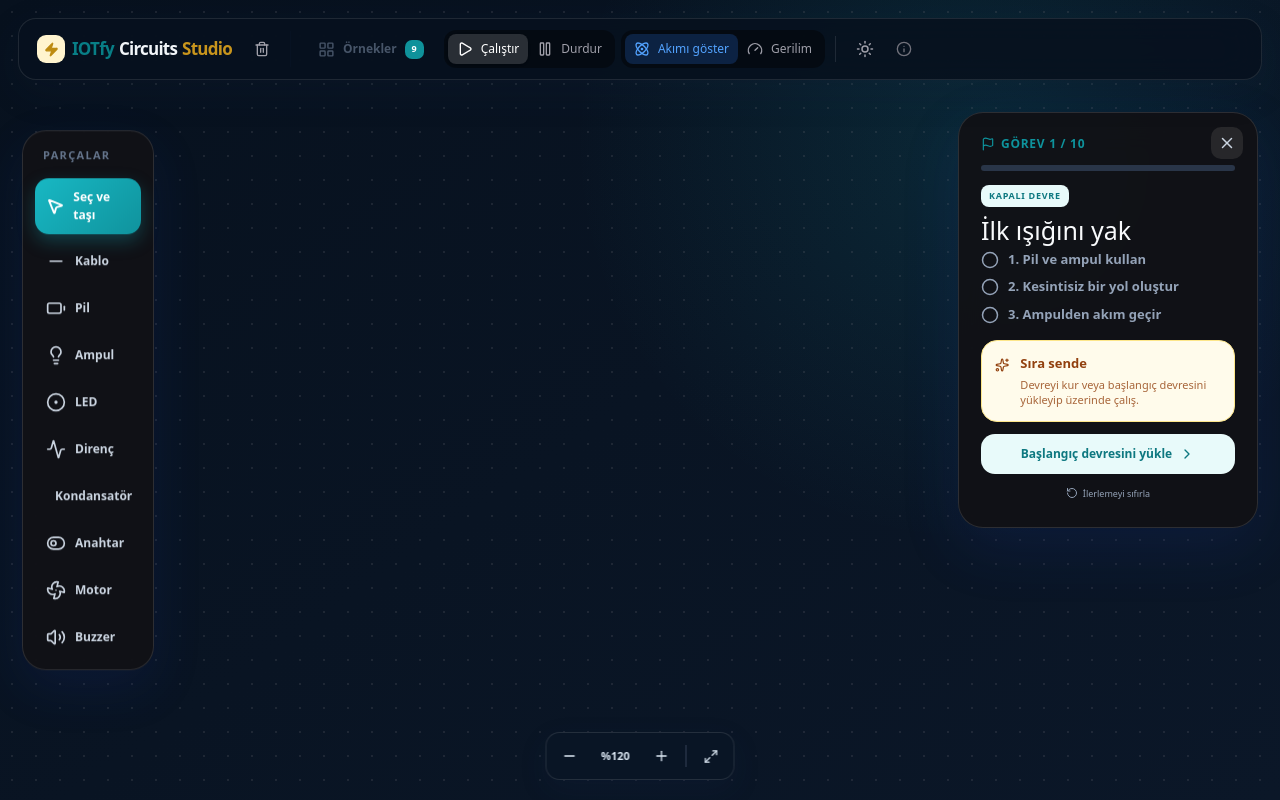
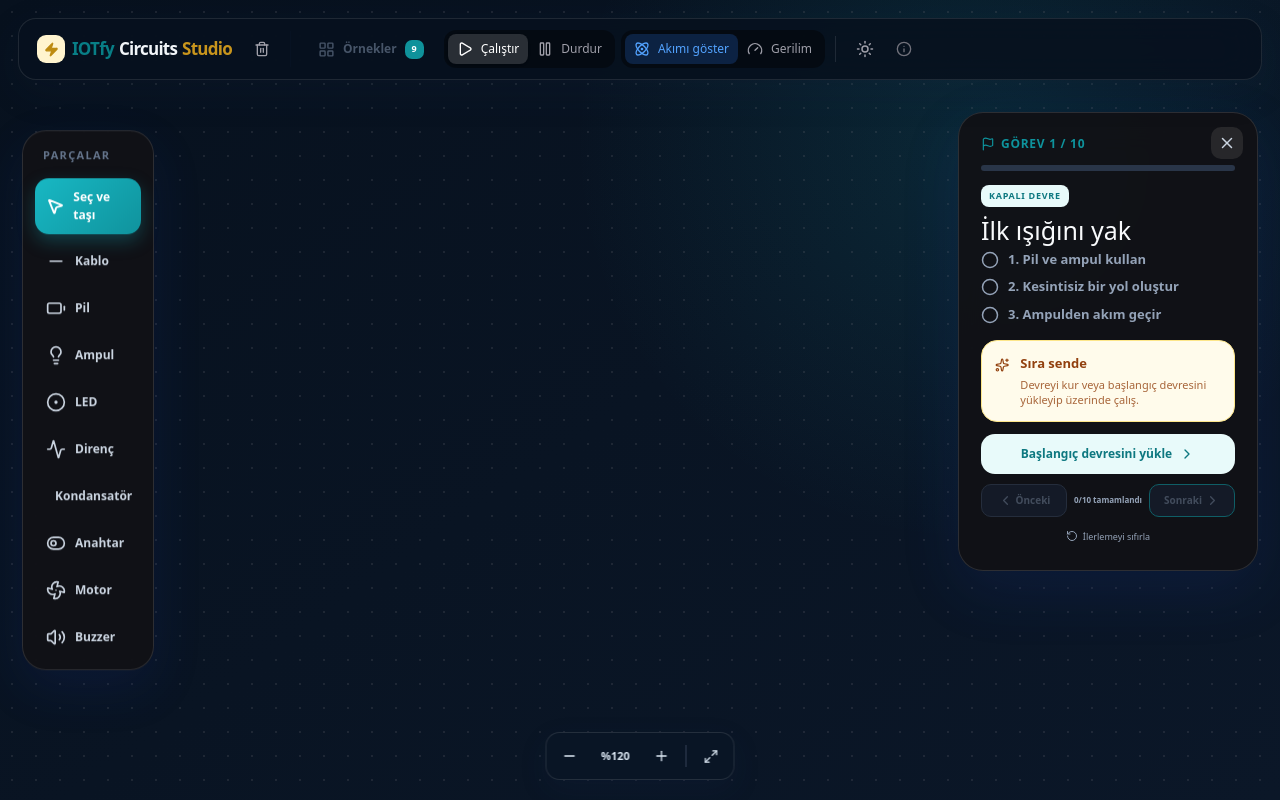
Before and after one commit to semihorkn/iotfy-circuits-studio, a React (Vite) app: page / in a window 1280 px wide. Built offline with nearby package versions, Linux system fonts and the light colour scheme.

Commit message:
Make mission navigation manual and non-destructive

```diff
--- a/src/components/LearningPanel.tsx
+++ b/src/components/LearningPanel.tsx
@@ -1,5 +1,5 @@
 import React, { useEffect, useState } from 'react';
-import { CheckCircle2, ChevronRight, Circle, Flag, RotateCcw, Sparkles, Trophy, X } from 'lucide-react';
+import { CheckCircle2, ChevronLeft, ChevronRight, Circle, Flag, RotateCcw, Sparkles, Trophy, X } from 'lucide-react';
 import { useAppStore } from '../store';
 import type { ComponentType } from '../types';
 
@@ -41,12 +41,17 @@ export const LearningPanel: React.FC = () => {
   const { state, engine, loadTemplate, clearBoard, setState } = useAppStore();
   const [isOpen, setIsOpen] = useState(true);
   const [missionIndex, setMissionIndex] = useState(() => Math.min(Number(localStorage.getItem('iotfy-mission') || 0), MISSIONS.length - 1));
-  const [completed, setCompleted] = useState(false);
+  const [completedMissions, setCompletedMissions] = useState<number[]>(() => {
+    try { return JSON.parse(localStorage.getItem('iotfy-completed-missions') || '[]'); } catch { return []; }
+  });
+  const [completed, setCompleted] = useState(() => {
+    try { return (JSON.parse(localStorage.getItem('iotfy-completed-missions') || '[]') as number[]).includes(Math.min(Number(localStorage.getItem('iotfy-mission') || 0), MISSIONS.length - 1)); } catch { return false; }
+  });
   const [journeyComplete, setJourneyComplete] = useState(localStorage.getItem('iotfy-mission-complete') === 'true');
   const mission = MISSIONS[missionIndex];
 
   useEffect(() => {
-    if (journeyComplete || completed) return;
+    if (completed) return;
     const timer = window.setInterval(() => {
       const counts = emptyCounts();
       const currents = emptyCurrents();
@@ -55,57 +60,56 @@ export const LearningPanel: React.FC = () => {
         currents[component.type].push(Math.abs(engine.compCurrents.get(component.id) || 0));
       });
       const liveContext: MissionContext = { counts, currents, capacitorVoltage: Math.max(0, ...Array.from(engine.capacitorVoltages.values()).map(Math.abs)), switchClosed: state.components.some(component => component.type === 'switch' && component.state?.closed), paused: state.isPaused };
-      if (mission.validate(liveContext)) setCompleted(true);
+      if (mission.validate(liveContext)) {
+        setCompleted(true);
+        setCompletedMissions(previous => {
+          const next = Array.from(new Set([...previous, missionIndex])).sort((a, b) => a - b);
+          localStorage.setItem('iotfy-completed-missions', JSON.stringify(next));
+          return next;
+        });
+        if (missionIndex === MISSIONS.length - 1) {
+          setJourneyComplete(true);
+          localStorage.setItem('iotfy-mission-complete', 'true');
+        }
+      }
     }, 220);
     return () => window.clearInterval(timer);
-  }, [mission, completed, journeyComplete, state.components, state.isPaused, engine]);
+  }, [mission, missionIndex, completed, state.components, state.isPaused, engine]);
 
-  useEffect(() => {
-    if (!completed) return;
-    const timer = window.setTimeout(() => {
-      if (missionIndex === MISSIONS.length - 1) {
-        setJourneyComplete(true);
-        localStorage.setItem('iotfy-mission-complete', 'true');
-      } else {
-        const next = missionIndex + 1;
-        setMissionIndex(next);
-        localStorage.setItem('iotfy-mission', String(next));
-        clearBoard();
-      }
-      setCompleted(false);
-    }, 1500);
-    return () => window.clearTimeout(timer);
-  }, [completed, missionIndex, clearBoard]);
+  const goToMission = (index: number) => {
+    if (index < 0 || index >= MISSIONS.length) return;
+    setMissionIndex(index);
+    localStorage.setItem('iotfy-mission', String(index));
+    setCompleted(completedMissions.includes(index));
+  };
 
   const resetJourney = () => {
-    localStorage.removeItem('iotfy-mission'); localStorage.removeItem('iotfy-mission-complete');
-    setMissionIndex(0); setJourneyComplete(false); setCompleted(false); clearBoard();
+    localStorage.removeItem('iotfy-mission'); localStorage.removeItem('iotfy-mission-complete'); localStorage.removeItem('iotfy-completed-missions');
+    setMissionIndex(0); setJourneyComplete(false); setCompleted(false); setCompletedMissions([]); clearBoard();
   };
 
   if (!isOpen) return <button className="mission-pill" onClick={() => setIsOpen(true)}><Sparkles size={18} /> Görev {missionIndex + 1}/10</button>;
-
-  if (journeyComplete) return (
-    <aside className="learning-panel journey-complete" aria-label="Öğrenme görevi">
-      <Trophy size={42} /><h2>Devre Ustası oldun!</h2><p>10 görevin tamamını bitirdin ve bütün parçaları çalıştırdın.</p>
-      <button className="example-button" onClick={resetJourney}><RotateCcw size={15} /> Görevleri yeniden başlat</button>
-    </aside>
-  );
 
   return (
     <aside className="learning-panel" aria-label="Öğrenme görevi">
       <button className="panel-close" onClick={() => setIsOpen(false)} aria-label="Görev panelini kapat"><X size={18} /></button>
       <div className="mission-kicker"><Flag size={14} /> Görev {missionIndex + 1} / {MISSIONS.length}</div>
-      <div className="mission-progress"><span style={{ width: `${((missionIndex + (completed ? 1 : 0)) / MISSIONS.length) * 100}%` }} /></div>
+      <div className="mission-progress"><span style={{ width: `${(completedMissions.length / MISSIONS.length) * 100}%` }} /></div>
       <small className="mission-concept">{mission.concept}</small><h2>{mission.title}</h2>
       <div className="mission-steps">
         {mission.checks.map((check, index) => <div className={completed ? 'mission-step done' : 'mission-step'} key={check}>{completed ? <CheckCircle2 size={18} /> : <Circle size={18} />}<span>{index + 1}. {check}</span></div>)}
       </div>
       <div className={`result-card ${completed ? 'success' : ''}`} aria-live="polite">
-        {completed ? <CheckCircle2 size={22} /> : <Sparkles size={22} />}<div><strong>{completed ? 'Görev tamamlandı!' : 'Sıra sende'}</strong><span>{completed ? 'Bir sonraki görev hazırlanıyor…' : 'Devreyi kur veya başlangıç devresini yükleyip üzerinde çalış.'}</span></div>
+        {journeyComplete && missionIndex === 9 ? <Trophy size={22} /> : completed ? <CheckCircle2 size={22} /> : <Sparkles size={22} />}<div><strong>{journeyComplete && missionIndex === 9 ? 'Devre Ustası oldun!' : completed ? 'Görev tamamlandı!' : 'Sıra sende'}</strong><span>{completed ? 'Devre çalışma alanında kalacak. Ölçümleri inceleyip hazır olduğunda sonraki göreve geç.' : 'Devreyi kur veya başlangıç devresini yükleyip üzerinde çalış.'}</span></div>
       </div>
       <button className="example-button mission-load" onClick={() => { loadTemplate(mission.templateId); setState(current => ({ ...current, isPaused: false })); }}>
         Başlangıç devresini yükle <ChevronRight size={16} />
       </button>
+      <div className="mission-navigation">
+        <button onClick={() => goToMission(missionIndex - 1)} disabled={missionIndex === 0}><ChevronLeft size={15} /> Önceki</button>
+        <span>{completedMissions.length}/10 tamamlandı</span>
+        <button onClick={() => goToMission(missionIndex + 1)} disabled={!completed || missionIndex === MISSIONS.length - 1}>Sonraki <ChevronRight size={15} /></button>
+      </div>
       <button className="journey-reset" onClick={resetJourney}><RotateCcw size={12} /> İlerlemeyi sıfırla</button>
     </aside>
   );
--- a/src/index.css
+++ b/src/index.css
@@ -45,6 +45,7 @@ button { font: inherit; }
 .example-button { width:100%; margin-top:12px; padding:11px 14px; border:0; border-radius:14px; color:#0d7880; background:#e8fafa; font-size:12px; font-weight:800; cursor:pointer; }
 .example-button:hover { background:#d7f5f5; }
 .mission-load { display:flex; align-items:center; justify-content:center; gap:7px; }.journey-reset { display:flex; align-items:center; justify-content:center; gap:5px; width:100%; margin-top:8px; padding:5px; border:0; color:#94a3b8; background:transparent; font-size:9px; cursor:pointer; }.journey-reset:hover { color:#ef4444; }.journey-complete { text-align:center; }.journey-complete > svg { color:var(--iotfy-gold); filter:drop-shadow(0 6px 14px rgba(228,173,38,.28)); }.journey-complete .example-button { display:flex; align-items:center; justify-content:center; gap:7px; }
+.mission-navigation { display:grid; grid-template-columns:1fr auto 1fr; align-items:center; gap:7px; margin-top:10px; }.mission-navigation button { display:flex; align-items:center; justify-content:center; gap:3px; min-height:33px; border:1px solid #d7e5e9; border-radius:10px; color:#0d7880; background:#f8fdfd; font-size:10px; font-weight:850; cursor:pointer; }.mission-navigation button:last-child { color:white; border-color:#0f929b; background:#0f929b; }.mission-navigation button:disabled { color:#94a3b8; border-color:#e2e8f0; background:#f1f5f9; cursor:not-allowed; opacity:.6; }.mission-navigation span { color:#94a3b8; font-size:8px; font-weight:800; white-space:nowrap; }.dark .mission-navigation button { border-color:#334155; color:#70dadd; background:#122436; }.dark .mission-navigation button:last-child { color:white; border-color:#0f929b; background:#0f929b; }.dark .mission-navigation button:disabled { color:#64748b; background:#172233; }
 .mission-pill { position:absolute; right:22px; top:112px; z-index:20; display:flex; align-items:center; gap:8px; padding:12px 16px; border:0; border-radius:16px; color:white; background:linear-gradient(135deg,var(--iotfy-teal),#0e8992); box-shadow:0 12px 30px rgba(24,184,196,.3); font-weight:800; cursor:pointer; }
 .canvas-zoom-controls { position:absolute; left:50%; bottom:20px; z-index:22; transform:translateX(-50%); display:flex; align-items:center; gap:4px; padding:6px; border:1px solid rgba(23,42,82,.12); border-radius:14px; color:#475569; background:rgba(255,255,255,.94); box-shadow:0 10px 28px rgba(23,42,82,.14); backdrop-filter:blur(16px); }.dark .canvas-zoom-controls { color:#dbe7f3; background:rgba(10,22,38,.94); border-color:rgba(255,255,255,.11); }.canvas-zoom-controls button { display:grid; place-items:center; width:34px; height:34px; border:0; border-radius:9px; color:inherit; background:transparent; cursor:pointer; }.canvas-zoom-controls button:hover { color:#087e86; background:#e8fafa; }.dark .canvas-zoom-controls button:hover { color:#5ee4e7; background:#163343; }.canvas-zoom-controls span { min-width:50px; text-align:center; font-size:11px; font-weight:900; font-variant-numeric:tabular-nums; }.canvas-zoom-controls i { width:1px; height:22px; margin:0 3px; background:#dbe3e8; }.dark .canvas-zoom-controls i { background:#334155; }
 @media (max-width:900px) { .learning-panel { right:12px; top:auto; bottom:12px; width:min(300px,calc(100vw - 190px)); } .kid-toolbox { left:12px; width:120px; max-height:calc(100vh - 130px); overflow-y:auto; } .studio-topbar { top:10px; left:10px; right:10px; justify-content:flex-start; padding-left:225px; overflow-x:auto; gap:6px; scrollbar-width:none; } .nav-brand-group { position:fixed; left:20px; z-index:3; background:inherit; }.examples-grid { grid-template-columns:repeat(2,1fr); } }
```
